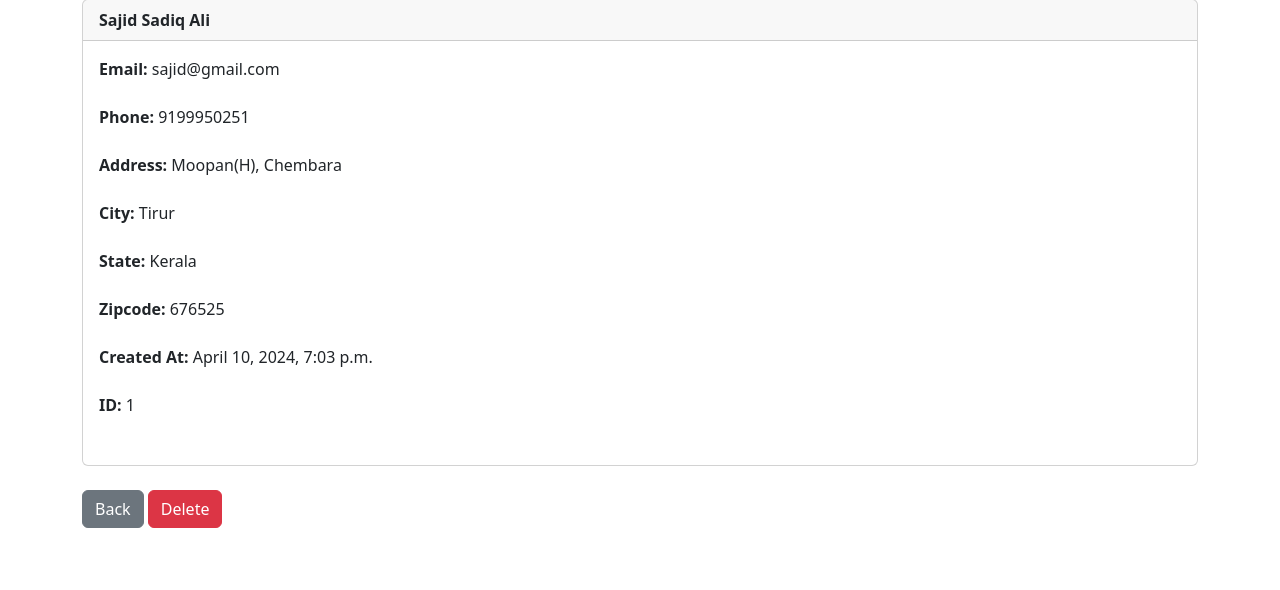
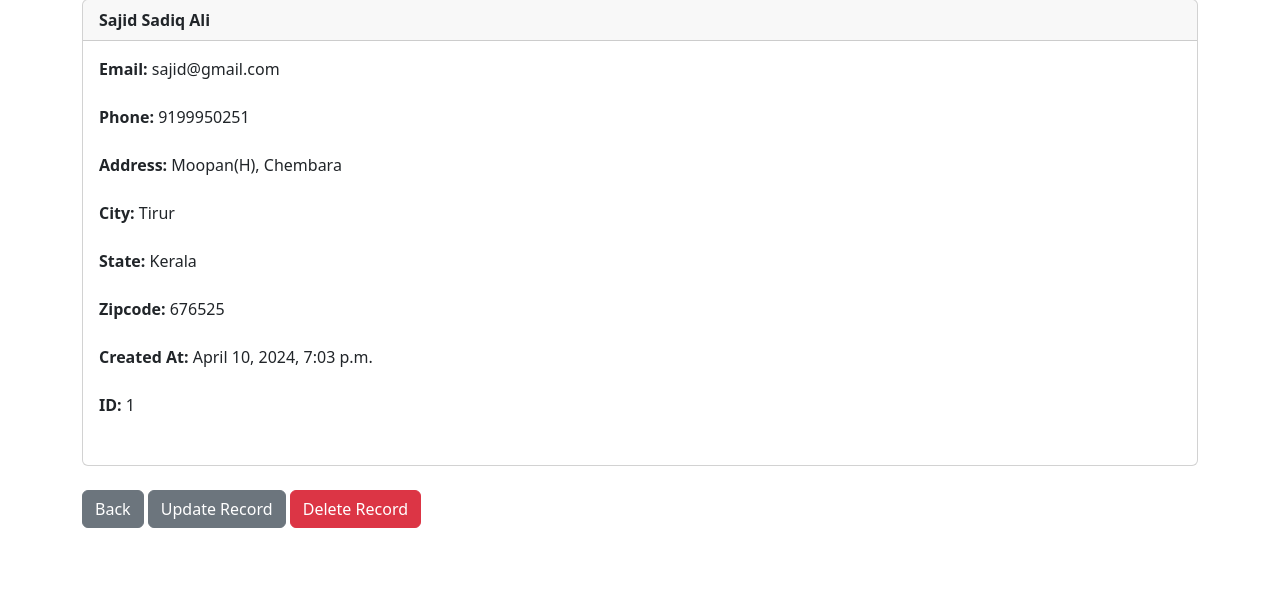
Before and after one commit to muhammed-anees-pp/CRM-RelationPro, a Django app: page /record/1 in a window 1280 px wide. Shown: the part 81-671 px from the top of the page. Run offline with Django 5.2, Linux system fonts and the light colour scheme; a user stored in the database is signed in; data comes from the database, SQL or seed files in the repository; both versions use the stored data as it was after the commit.

Commit message:
Update customer record fuction is added

```diff
--- a/website/templates/navbar.html
+++ b/website/templates/navbar.html
@@ -7,13 +7,11 @@
       <div class="collapse navbar-collapse" id="navbarSupportedContent">
         <ul class="navbar-nav me-auto mb-2 mb-lg-0">
 
-
           {% if user.is_authenticated %}
 
           <li class="nav-item">
             <a class="nav-link" href="{% url 'add_record' %}">Add Record</a>
           </li>
-
 
           <li class="nav-item">
             <a class="nav-link" href="{% url 'logout' %}">Logout</a>
@@ -32,7 +30,6 @@
           {% endif %}
 
         </ul>
-
       </div>
     </div>
   </nav>
--- a/website/templates/record.html
+++ b/website/templates/record.html
@@ -1,8 +1,5 @@
 {% extends 'base.html' %}
 {% block content %}
-
-
-
 
 <div class="card">
     <div class="card-header">
@@ -22,28 +19,14 @@
         <strong>Created At: </strong>{{ customer_record.created_at }} <br/><br/>
         <strong>ID: </strong>{{ customer_record.id }} <br/><br/>
 
+      </p>
+    </div>
+</div><br/>
 
-
-      </p>
-
-
-    </div>
-</div>
-
-<br/>
 <a href="{% url 'home' %}" class="btn btn-secondary">Back</a>
 
-<a href="{% url 'delete_record' customer_record.id  %}" class="btn btn-danger">Delete</a>
+<a href="{% url 'update_record' customer_record.id  %}" class="btn btn-secondary">Update Record</a>
 
-
-
-
-
-
-
-
-
-
-
+<a href="{% url 'delete_record' customer_record.id  %}" class="btn btn-danger">Delete Record</a>
 
 {% endblock %}
--- a/website/urls.py
+++ b/website/urls.py
@@ -3,11 +3,10 @@ from . import views
 
 urlpatterns = [
     path('', views.home, name='home'),
-    # path('login/', views.login_user, name='login'),
     path('logout/', views.logout_user, name='logout'),
     path('register/', views.register_user, name='register'),
     path('record/<int:pk>', views.customer_record, name='record'),
     path('delete_record/<int:pk>', views.delete_record, name='delete_record'),
     path('add_record/', views.add_record, name='add_record'),
-
+    path('update_record/<int:pk>', views.update_record, name='update_record'),
 ]
--- a/website/views.py
+++ b/website/views.py
@@ -5,7 +5,7 @@ from . forms import SignUpForm,AddRecordForm
 from . models import Record
 
 
-
+#Home
 def home(request):
     records = Record.objects.all()
     #check to see if logging in
@@ -26,8 +26,6 @@ def home(request):
         return render(request, 'home.html', {'records':records})
 
 
-# def login_user(request):
-#     pass
 
 #Logout function
 def logout_user(request):
@@ -67,6 +65,7 @@ def customer_record(request, pk):
         return redirect('home')
 
 
+
 #Delete customer record
 def delete_record(request, pk):
     if request.user.is_authenticated:
@@ -77,6 +76,8 @@ def delete_record(request, pk):
     else:
         messages.success(request, "You must be logged in to delete the record")
         return redirect('home')
+
+
 
 #Add new customer record
 def add_record(request):
@@ -91,3 +92,19 @@ def add_record(request):
     else:
         messages.success(request,"You must be logged in")
         return redirect('home')
+
+
+
+#Update customer record
+def update_record(request, pk):
+    if request.user.is_authenticated:
+        current_record = Record.objects.get(id=pk)
+        form = AddRecordForm(request.POST or None, instance=current_record)
+        if form.is_valid():
+            form.save()
+            messages.success(request, "Record has been updated")
+            return redirect('home')
+        return render(request, 'update_record.html', {'form':form})
+    else:
+        messages.success(request, "Record has been updated")
+        return redirect('home')
```
Also changed, not shown: website/templates/add_record.html (+12 -26 lines), website/templates/base.html (+3 -8 lines), website/templates/home.html (+6 -34 lines), website/templates/register.html (+6 -21 lines), website/templates/update_record.html (added, +38 -0 lines), db.sqlite3.
